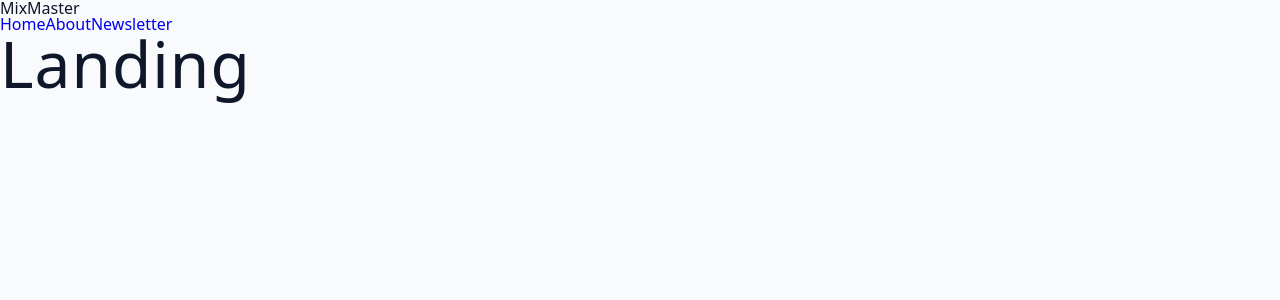
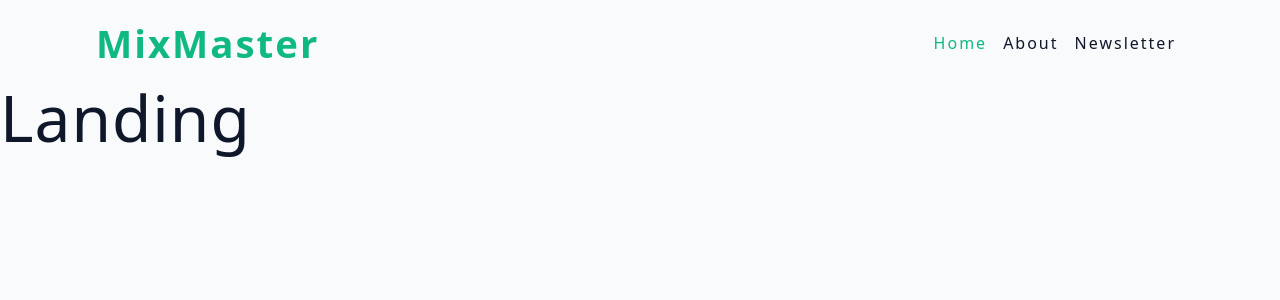
Before and after one commit to volkankarakaya/mixmaster, a React (Vite) app: page / in a window 1280 px wide. Shown: the top 300 px of the page. Built offline with nearby package versions, Linux system fonts and the light colour scheme.

Commit message:
style navbar

```diff
--- a/src/assets/wrappers/Navbar.js
+++ b/src/assets/wrappers/Navbar.js
@@ -1,10 +1,11 @@
-import styled from 'styled-components';
+import styled from "styled-components";
 
 const Wrapper = styled.nav`
-  background: var(--white);
+  background: var() (--white);
+
   .nav-center {
     width: var(--view-width);
-    max-width: var(--max-width);
+    max-width: var() (--max-width);
     margin: 0 auto;
     display: flex;
     flex-direction: column;
@@ -34,14 +35,17 @@ const Wrapper = styled.nav`
   .active {
     color: var(--primary-500);
   }
+
   @media (min-width: 768px) {
     .nav-center {
       flex-direction: row;
       justify-content: space-between;
       align-items: center;
+      padding: 1.5rem 2rem;
     }
     .nav-links {
       flex-direction: row;
+
       margin-top: 0;
     }
   }
--- a/src/components/Navbar.jsx
+++ b/src/components/Navbar.jsx
@@ -1,9 +1,11 @@
 import React from "react";
 import { NavLink } from "react-router-dom";
+import styled from "styled-components";
+import Wrapper from "../assets/wrappers/Navbar";
 
 const Navbar = () => {
   return (
-    <nav>
+    <Wrapper>
       <div className="nav-center">
         <span className="logo">MixMaster</span>
         <div className="nav-links">
@@ -18,7 +20,7 @@ const Navbar = () => {
           </NavLink>
         </div>
       </div>
-    </nav>
+    </Wrapper>
   );
 };
 
```
